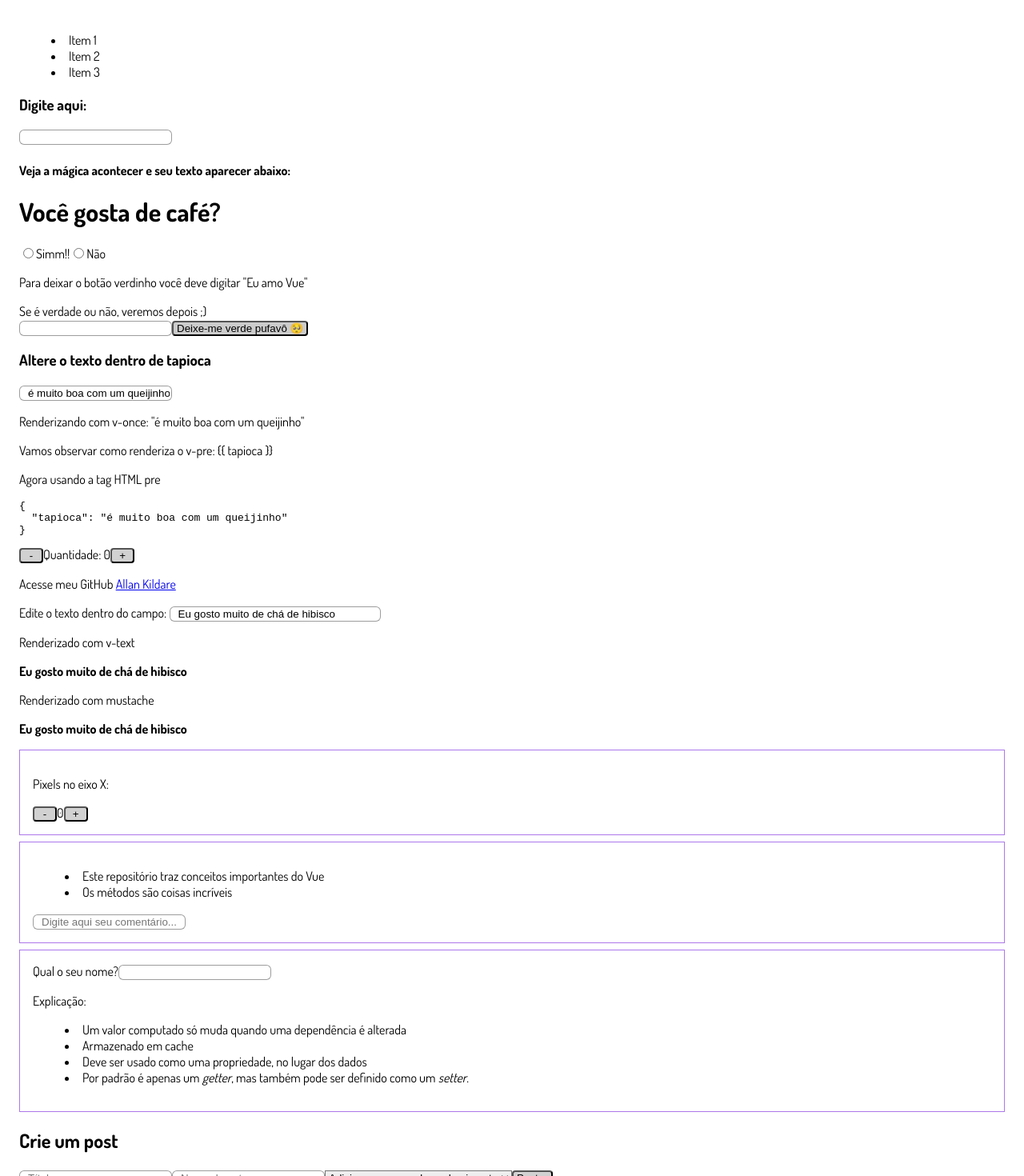
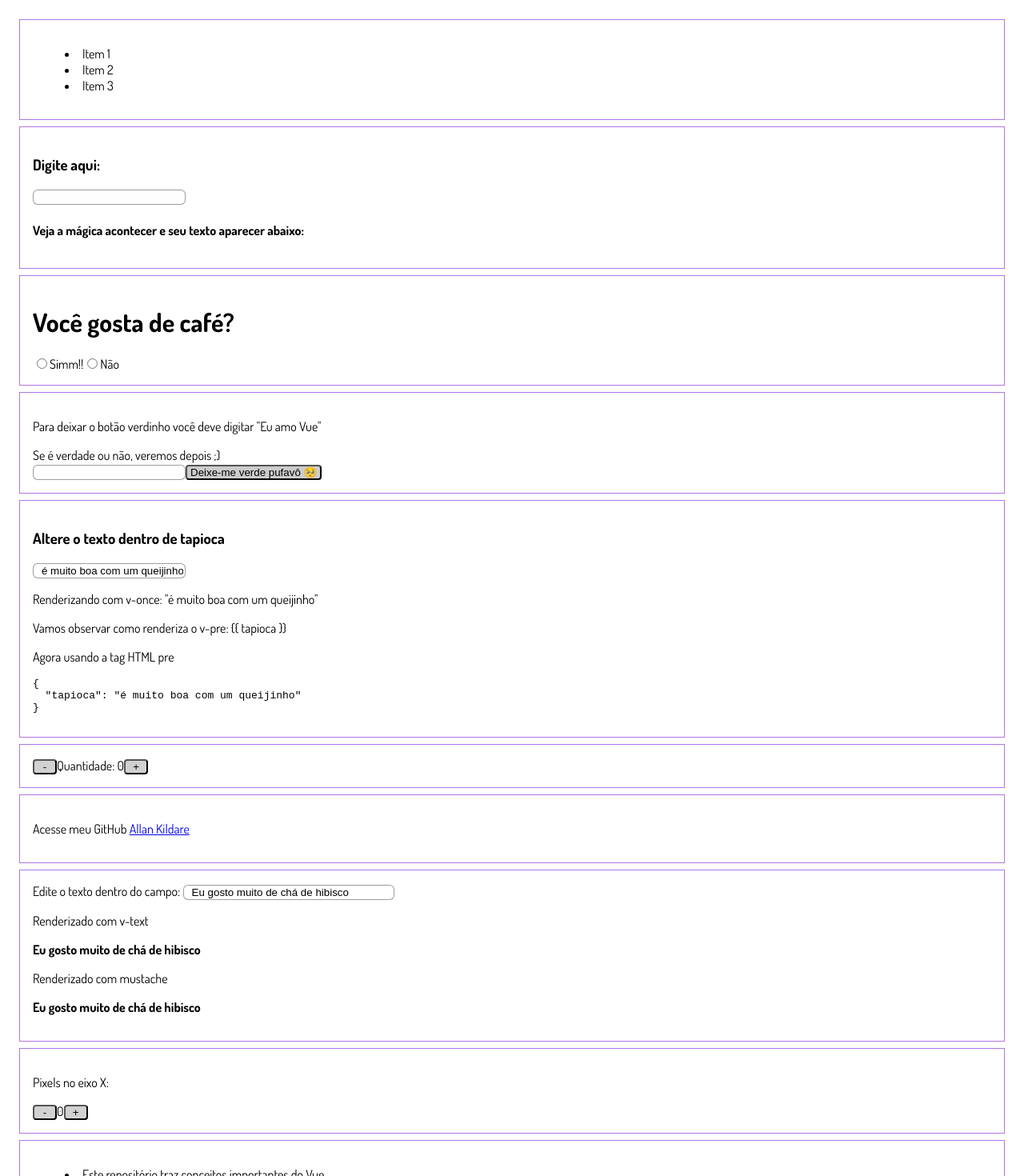
Before and after one commit to allankildare/estudos-vue, a Vue app: page / in a window 1280 px wide. Shown: the top 1470 px of the page at 80% size. Built offline with nearby package versions, Linux system fonts and the light colour scheme.

Commit message:
refactor: div with study item class

```diff
--- a/src/components/directives/vBind.vue
+++ b/src/components/directives/vBind.vue
@@ -1,4 +1,5 @@
 <template>
+  <div class="study-item">
     <p>Para deixar o botão verdinho você deve digitar "Eu amo Vue"</p>
     <span>Se é verdade ou não, veremos depois ;)</span>
     <br />
@@ -12,6 +13,7 @@
           : 'Deixe-me verde pufavô 🥺'
       }}
     </button>
+  </div>
 </template>
 
 <script>
--- a/src/components/directives/vFor.vue
+++ b/src/components/directives/vFor.vue
@@ -1,5 +1,5 @@
 <template>
-  <div>
+  <div class="study-item">
     <ul>
       <li v-for="(item, index) in items" :key="index">
         {{ item }}
--- a/src/components/directives/vHTML.vue
+++ b/src/components/directives/vHTML.vue
@@ -1,18 +1,20 @@
 <template>
-  <p v-html="github"></p>
+  <div class="study-item">
+    <p v-html="github"></p>
+  </div>
 </template>
 
 <script>
 export default {
-    name: 'vHTML',
-    data() {
-        return {
-            github: 'Acesse meu GitHub <a href="https://github.com/allankildare" target="_blank">Allan Kildare</a>'
-        }
+  name: 'vHTML',
+  data() {
+    return {
+      github:
+        'Acesse meu GitHub <a href="https://github.com/allankildare" target="_blank">Allan Kildare</a>',
     }
+  },
 }
 </script>
 
 <style>
-
 </style>
--- a/src/components/directives/vIf.vue
+++ b/src/components/directives/vIf.vue
@@ -1,4 +1,5 @@
 <template>
+<div class="study-item">
     <h1>Você gosta de café?</h1>
     <input v-model="coffee" value="sim" type="radio" id="sim" />
     <label for="sim">Simm!!</label>
@@ -8,6 +9,7 @@
 
     <p v-if="coffee === 'sim'">Boaa, é muuito bom né?</p>
     <p v-else-if="coffee === 'nao'">Como você consegue?? 😩</p>
+</div>
 </template>
 
 <script>
--- a/src/components/directives/vModel.vue
+++ b/src/components/directives/vModel.vue
@@ -1,5 +1,5 @@
 <template>
-  <div>
+  <div class="study-item">
     <h3>Digite aqui:</h3>
     <input type="text" v-model="message">
     <br>
--- a/src/components/directives/vOn.vue
+++ b/src/components/directives/vOn.vue
@@ -1,5 +1,5 @@
 <template>
-  <div>
+  <div class="study-item">
     <!-- use v-on ou simplesmente @ -->
     <button v-on:click="counter > 0 ? (counter -= 1) : 0">-</button>
     <span>Quantidade: {{ counter }}</span>
--- a/src/components/directives/vPreAndvOnce.vue
+++ b/src/components/directives/vPreAndvOnce.vue
@@ -1,4 +1,5 @@
 <template>
+  <div class="study-item">
     <h3>Altere o texto dentro de tapioca</h3>
     <input type="text" v-model="tapioca" />
 
@@ -6,6 +7,7 @@
     <span v-pre>Vamos observar como renderiza o v-pre: {{ tapioca }}</span>
     <p>Agora usando a tag HTML pre</p>
     <pre>{{ $data }}</pre>
+  </div>
 </template>
 
 <script>
--- a/src/components/directives/vText.vue
+++ b/src/components/directives/vText.vue
@@ -1,10 +1,12 @@
 <template>
+  <div class="study-item">
     <label>Edite o texto dentro do campo: </label>
     <input type="text" v-model="tea" />
     <p>Renderizado com v-text</p>
     <b><p v-text="tea"></p></b>
     <p>Renderizado com mustache</p>
     <b><p>{{ tea }}</p></b>
+  </div>
 </template>
 
 <script>
```
Lines whose indentation alone changed are shown as unchanged.
